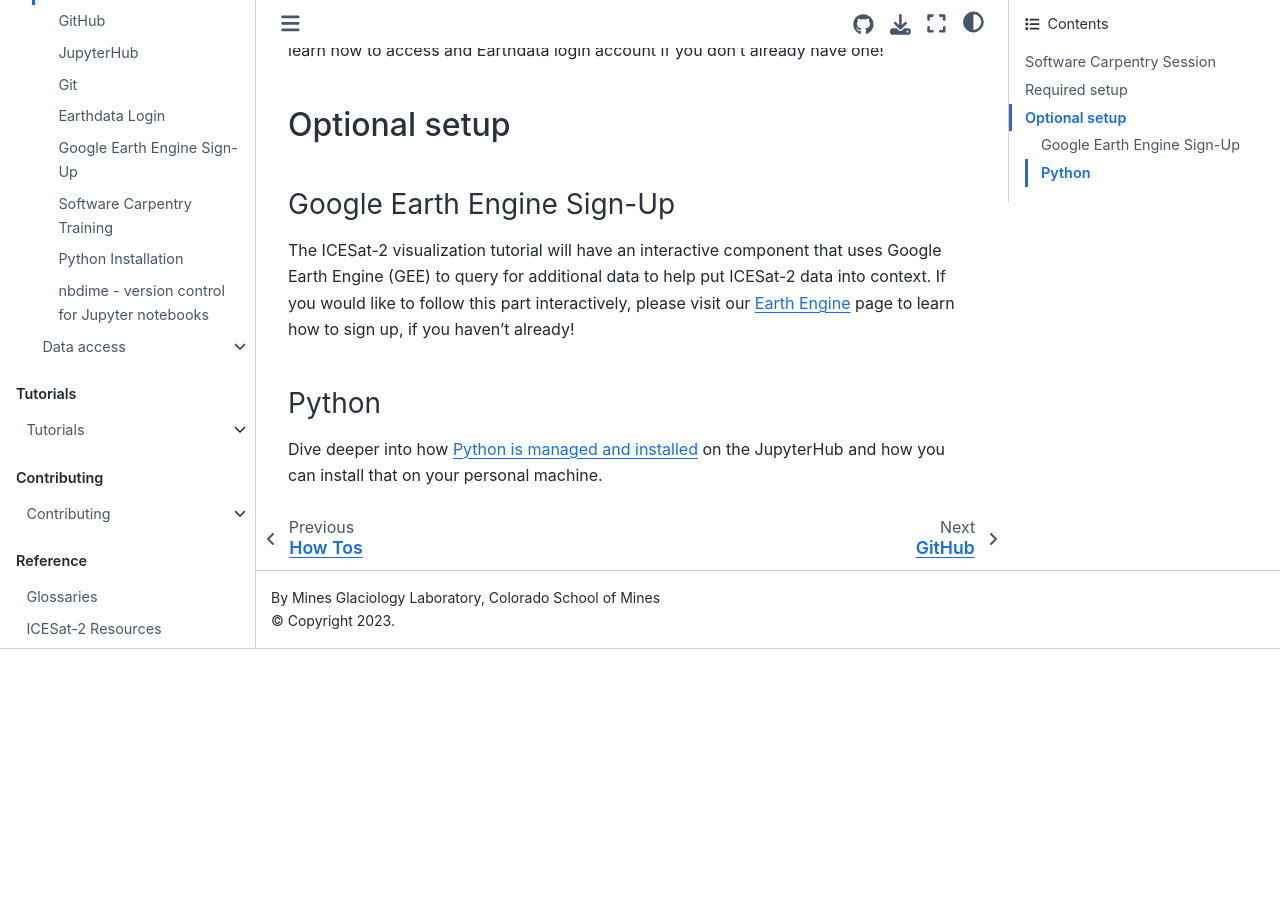
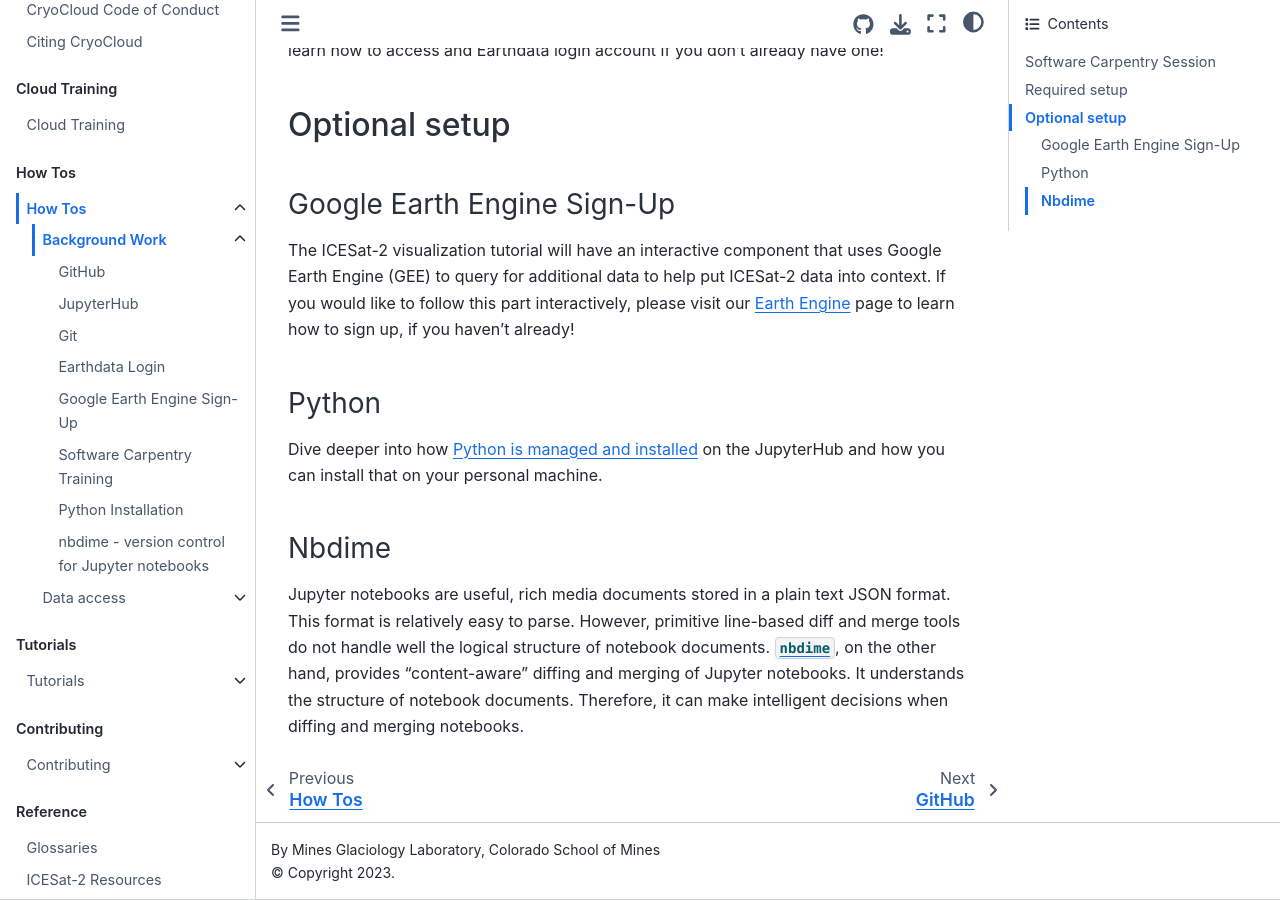
Before and after one commit to CryoInTheCloud/CryoCloudWebsite, a Jupyter Book: the page built from book/how_tos/background/index.md, in a window 1280 px wide and 900 px high, scrolled down 1594 px. Built offline with Jupyter Book 1.0.4 settings and Sphinx 7.4.7 and the Sphinx Book theme 1.1.4, drawn with Linux system fonts in a browser that asks for light colours; pages that are not in the unit, such as notebooks, are missing from menus; before the commit the page ends 2243 px from its top, so only the background shows below that.

Commit message:
Add nbdime to howto index

```diff
--- a/book/how_tos/background/index.md
+++ b/book/how_tos/background/index.md
@@ -59,3 +59,10 @@
 ### Python
 Dive deeper into how [Python is managed and installed](python) on the JupyterHub
 and how you can install that on your personal machine.
+
+### Nbdime
+Jupyter notebooks are useful, rich media documents stored in a plain text JSON format. This format is relatively easy to
+parse. However, primitive line-based diff and merge tools do not handle well the logical structure of notebook documents.
+[`nbdime`](https://nbdime.readthedocs.io/en/latest/), on the other hand, provides “content-aware” diffing and merging of
+Jupyter notebooks. It understands the structure of notebook documents. Therefore, it can make intelligent decisions when
+diffing and merging notebooks.
```
